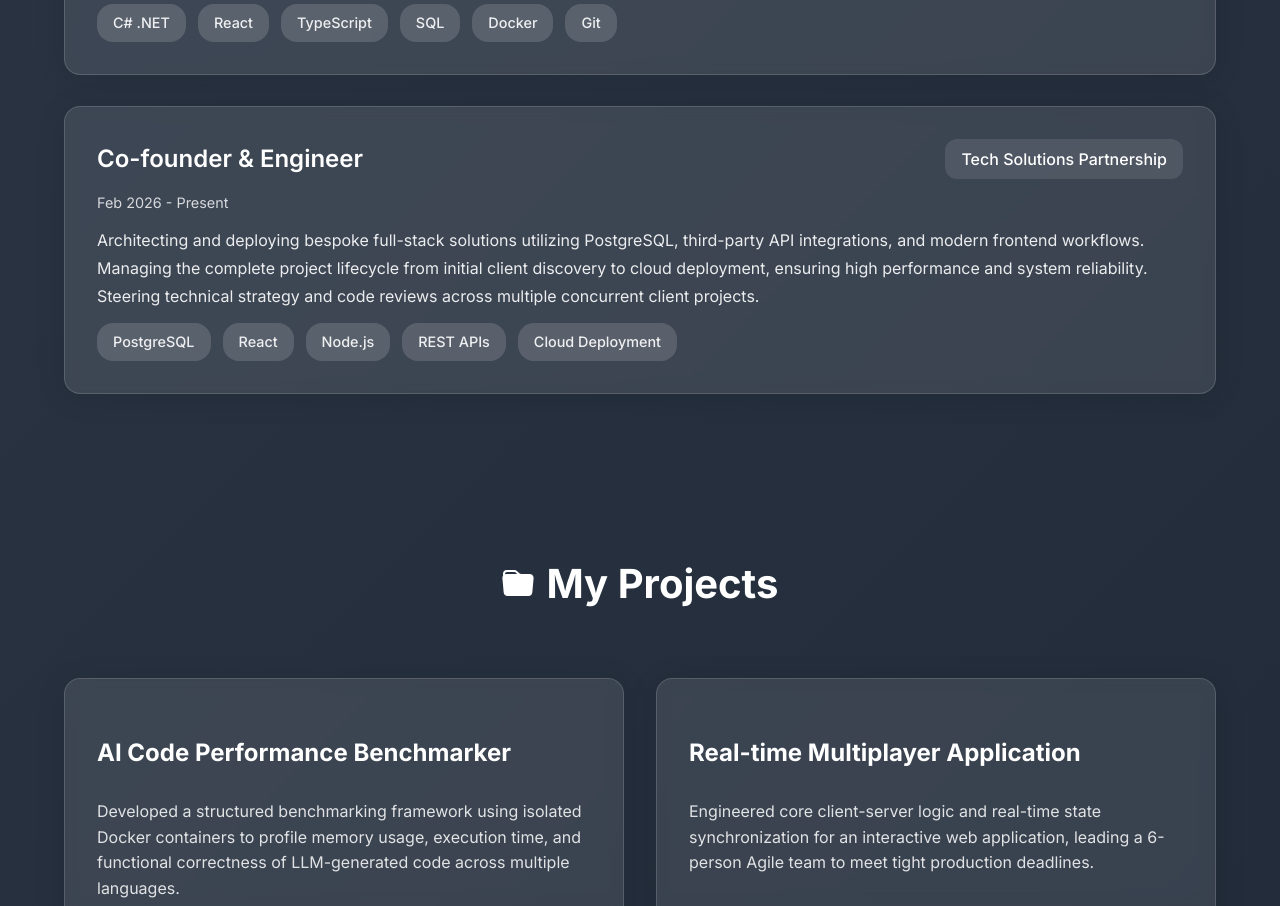
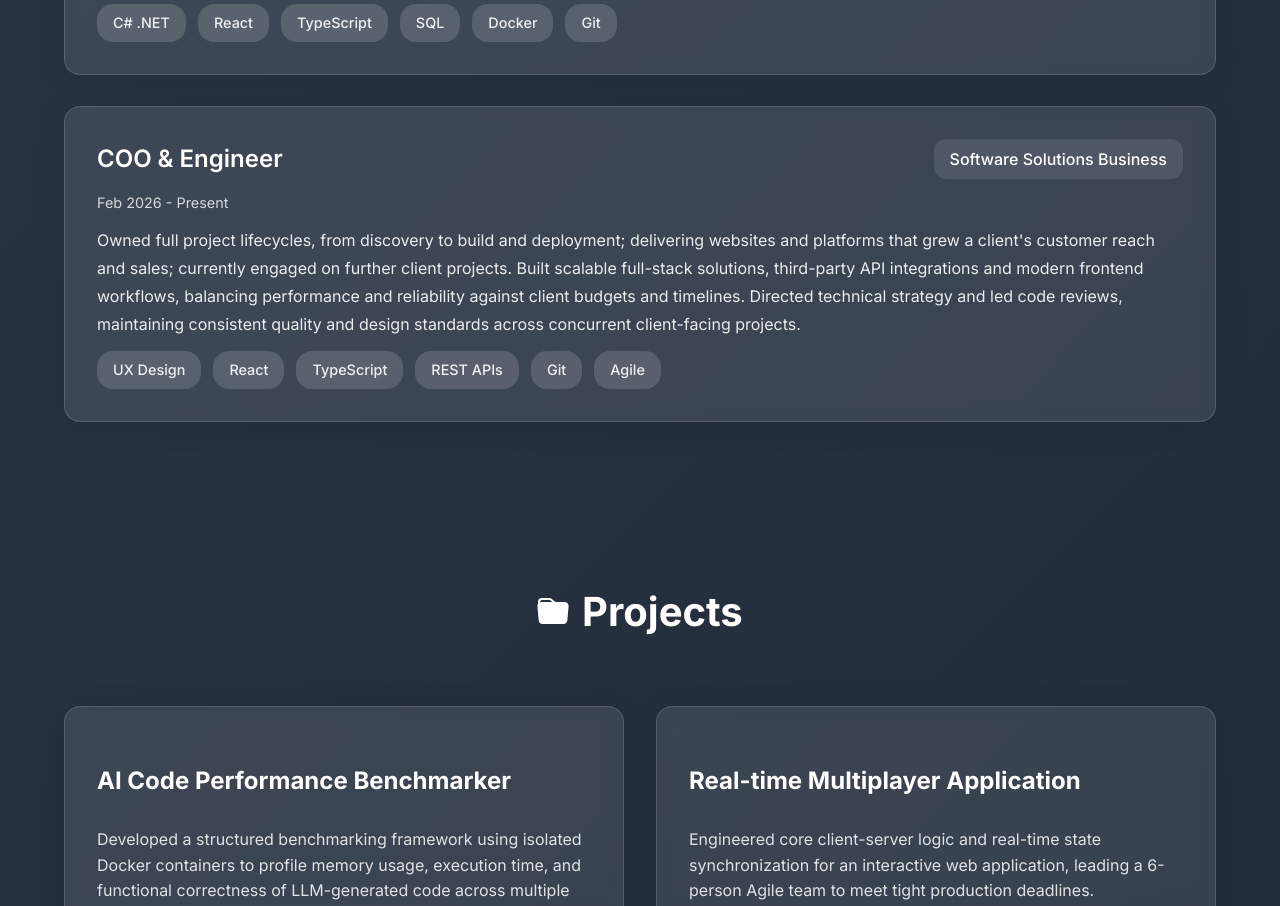
Before and after one commit to amaklakovv/portfolio, a React (Vite) app: page / in a window 1280 px wide. Shown: the part 2160-3066 px from the top of the page. Built offline with nearby package versions, Linux system fonts and the light colour scheme.

Commit message:
updates to experience card and section title

```diff
--- a/src/components/Projects.jsx
+++ b/src/components/Projects.jsx
@@ -11,7 +11,7 @@ function Projects() {
   return (
     <section id="projects" className="fullscreen-section">
       <div className="section-wrapper">
-        <h2><BsFolderFill />My Projects</h2>
+        <h2><BsFolderFill />Projects</h2>
         <div ref={ref} className={`projects-container ${isOnScreen ? 'is-visible' : ''}`}>
           {projects.map((project, index) => (
             <GlassCard key={project.title} hoverIntensity={2} style={{ '--stagger-index': index + 1 }}>
--- a/src/data/workExperienceData.js
+++ b/src/data/workExperienceData.js
@@ -8,11 +8,11 @@ export const experienceData = [
     tags: ["C# .NET", "React", "TypeScript", "SQL", "Docker", "Git"]
   },
     {
-    title: "Co-founder & Engineer",
-    company: "Tech Solutions Partnership",
+    title: "COO & Engineer",
+    company: "Software Solutions Business",
     companyUrl: "#",
     date: "Feb 2026 - Present",
-    description: "Architecting and deploying bespoke full-stack solutions utilizing PostgreSQL, third-party API integrations, and modern frontend workflows. Managing the complete project lifecycle from initial client discovery to cloud deployment, ensuring high performance and system reliability. Steering technical strategy and code reviews across multiple concurrent client projects.",
-    tags: ["PostgreSQL", "React", "Node.js", "REST APIs", "Cloud Deployment"]
+    description: "Owned full project lifecycles, from discovery to build and deployment; delivering websites and platforms that grew a client's customer reach and sales; currently engaged on further client projects. Built scalable full-stack solutions, third-party API integrations and modern frontend workflows, balancing performance and reliability against client budgets and timelines. Directed technical strategy and led code reviews, maintaining consistent quality and design standards across concurrent client-facing projects.",
+    tags: ["UX Design", "React", "TypeScript", "REST APIs", "Git", "Agile"]
   }
 ];
```
